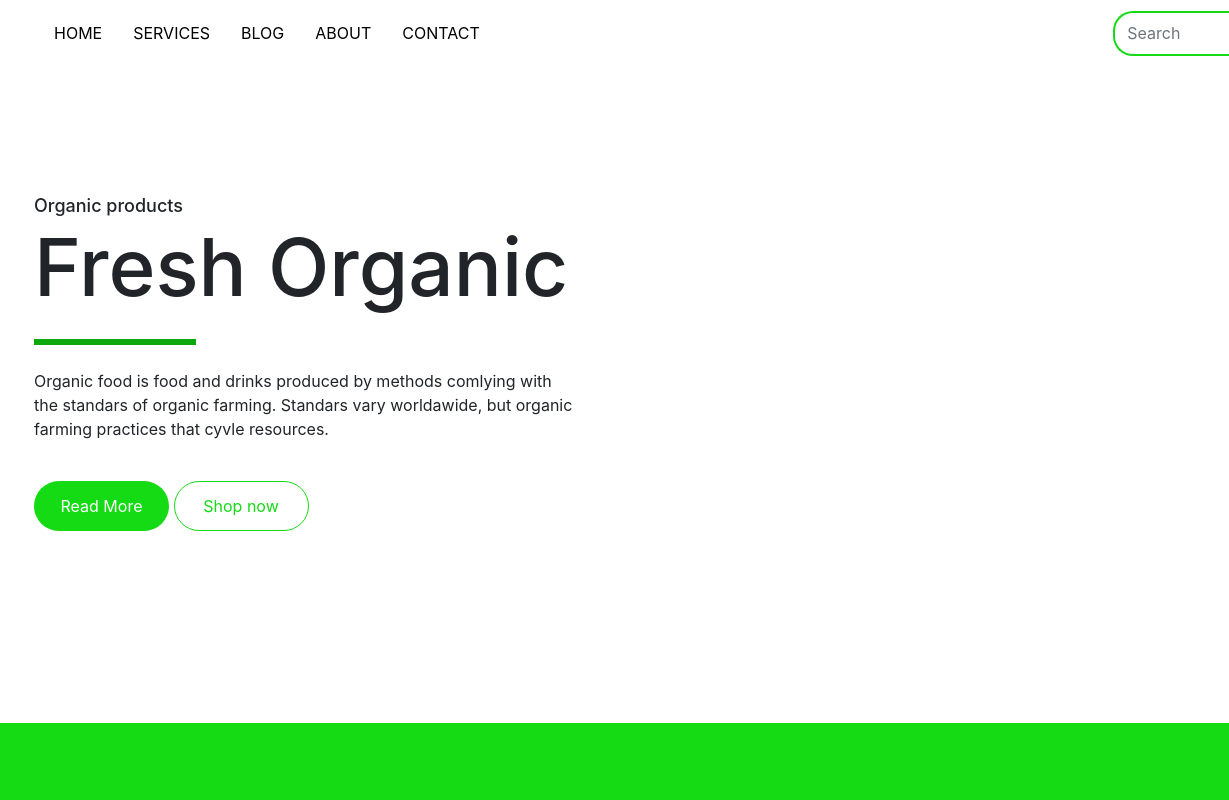
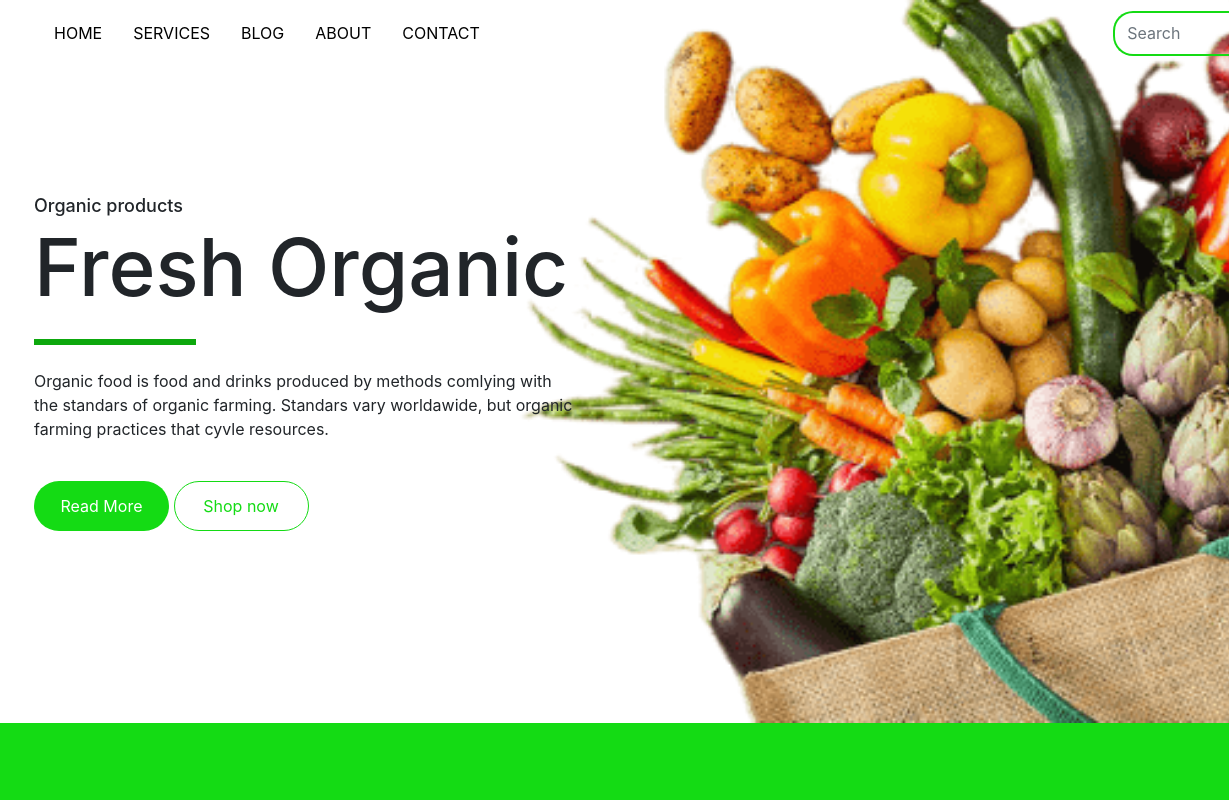
Before and after one commit to ibmnandkishor/organicwebsitndk, a plain HTML site: page index.html in a window 1280 px wide. Shown: the top 800 px of the page, 51-1280 px from the left. Drawn offline with nearby package versions, Linux system fonts and the light colour scheme; files whose address does not match are found by name.

Commit message:
Update style.css

```diff
--- a/style.css
+++ b/style.css
@@ -66,7 +66,7 @@ transition: all 0.4s;}
     box-shadow: none;
  } */
 
- .main{background:url(./images/bacground.png)no-repeat;
+ .main{background:url(bacground.png)no-repeat;
 background-size: cover;
 height: 100;
 width: 100%;
@@ -110,7 +110,7 @@ color: white;}
 width: 30%;
 background: rgb(13, 168, 13);}
 
-/* .about{background:url(./images/pic1.png)no-repeat;
+/* .about{background:url(pic1.png)no-repeat;
 background-size: cover;
 height: 90vh;
 width: 100%;
```
